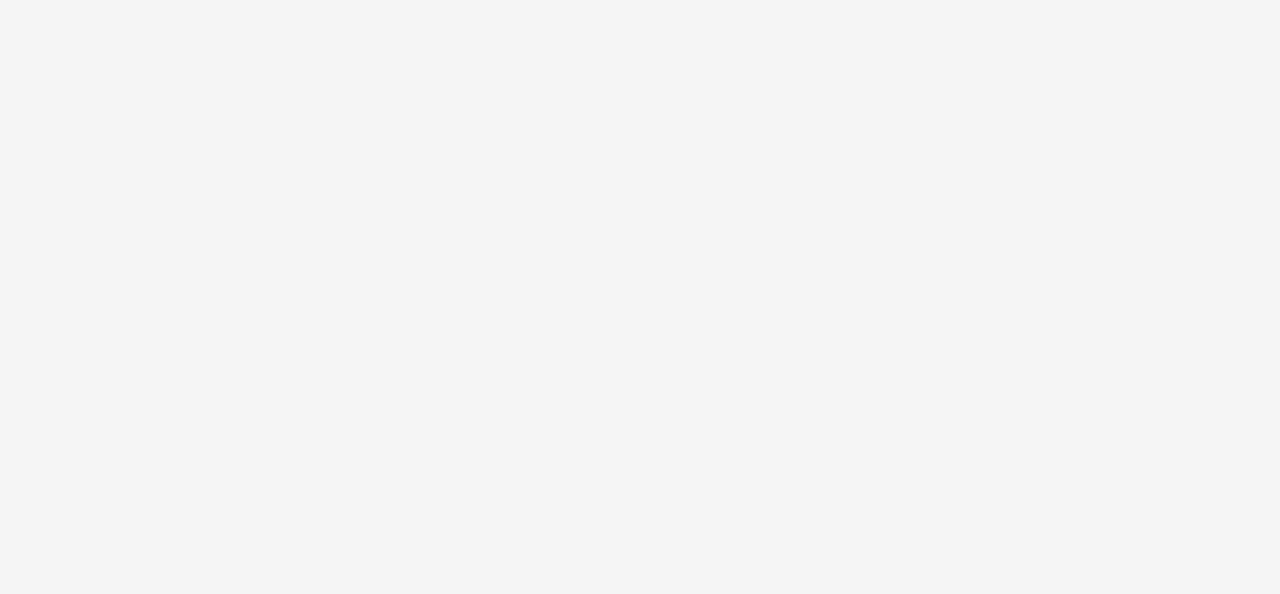
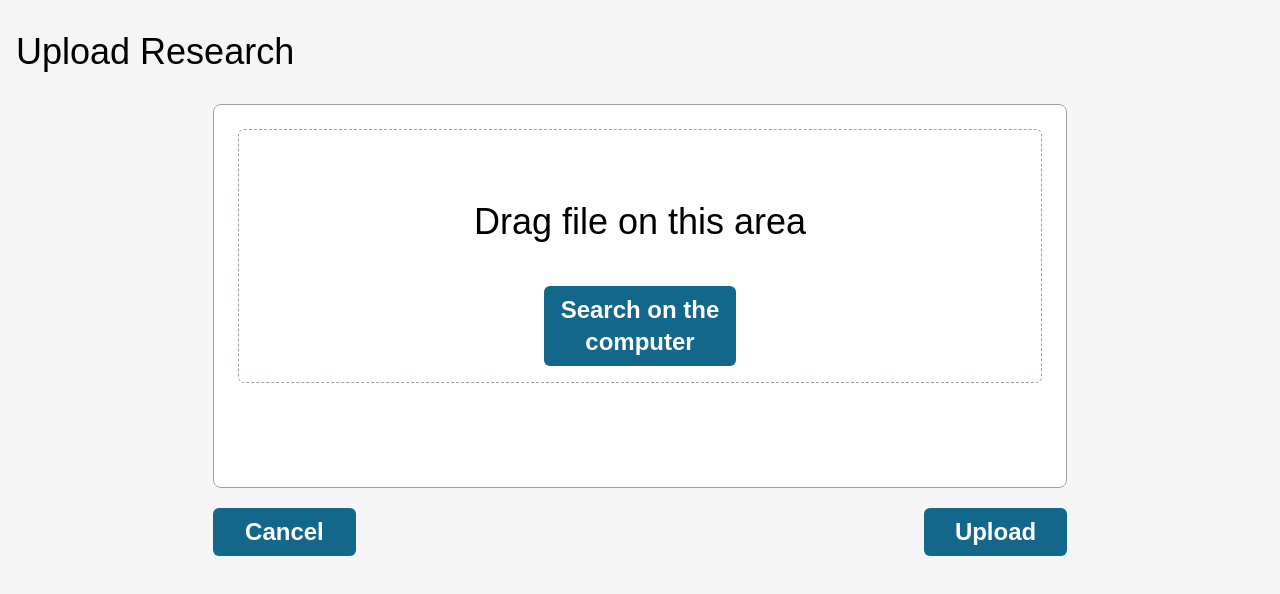
Before and after one commit to ARQUI-SOFTWARE-EMERGENTES/papervault-app, an Angular app: page /upload in a window 1280 px wide. Before the commit this address led to /. Shown: the top 594 px of the page. Built offline with nearby package versions, Linux system fonts and the light colour scheme; a web font is replaced by a local one.

Commit message:
feat: add upload

```diff
--- a/src/app/app.routes.ts
+++ b/src/app/app.routes.ts
@@ -2,9 +2,11 @@ import { Routes } from '@angular/router';
 import { LoginComponent } from './login/login.component';
 import { RegisterComponent } from './register/register.component';
 import { SearchComponent } from './search/search.component';
+import { UploadComponent } from './upload/upload.component';
 
 export const routes: Routes = [
     { path: 'login', component: LoginComponent },
     { path: 'register', component: RegisterComponent },
-    { path:'search', component: SearchComponent}
+    { path:'search', component: SearchComponent},
+    { path:'upload', component: UploadComponent}
 ];
--- /dev/null
+++ b/src/app/upload/upload.component.html
@@ -0,0 +1,13 @@
+<h1 class="text-left ml-4 text-4xl pt-8 pb-8">Upload Research</h1>
+<div class="border border-gray-400 bg-white rounded-lg p-6 w-2/3 h-96 mx-auto">
+    <div class="border border-gray-400 border-dashed p-4 rounded-md text-center">
+        <h1 class="text-4xl pt-14 pb-8">Drag file on this area</h1>
+        <div class="flex justify-center">
+            <button type="submit" class="mt-3 text-2xl bg-secondary rounded-md p-2 w-1/4 h-15 font-bold text-white">Search on the computer</button>
+        </div>
+    </div>
+</div>
+<div class="w-2/3 h-15 mx-auto flex justify-between items-center mt-5">
+    <button type="submit" class="text-2xl bg-secondary rounded-md text-white p-2 w-1/6 font-bold">Cancel</button>
+    <button type="submit" class="text-2xl bg-secondary rounded-md p-2 w-1/6 h-15 font-bold text-white">Upload</button>
+</div>
```
Also changed, not shown: src/app/upload/upload.component.ts (added, +12 -0 lines), src/app/upload/upload.component.css (added), 1 other file (tests, documents, lock files or other folders).
